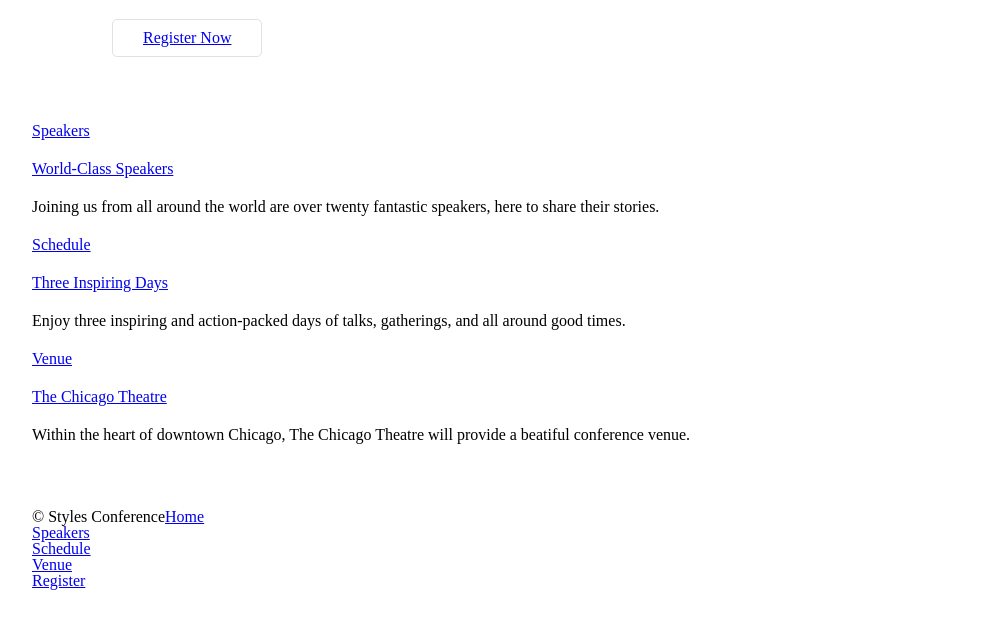
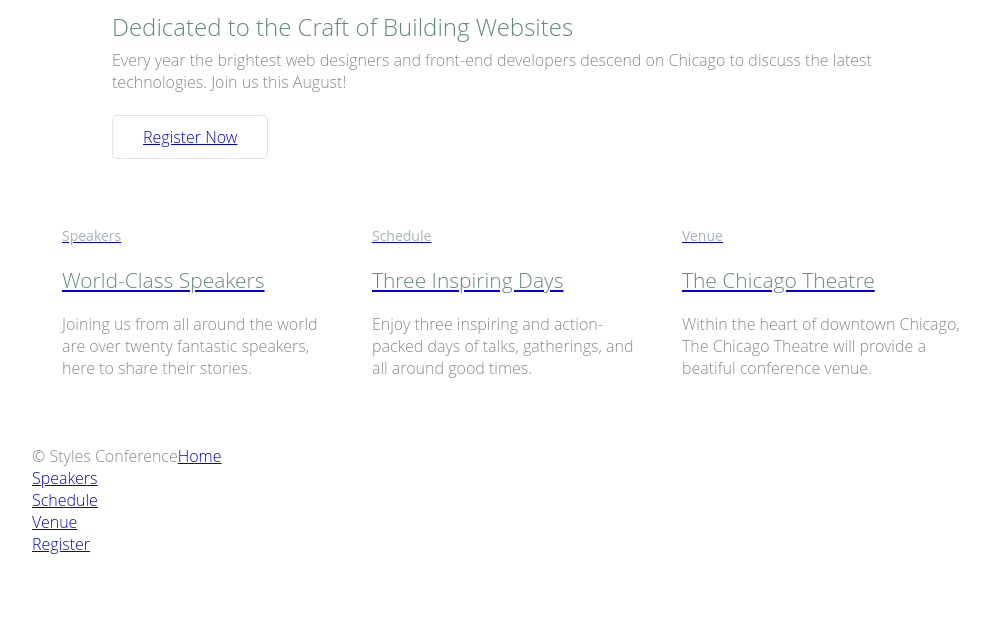
Before and after one commit to KlinchFromPH/learn-shayhowe, a plain HTML site: page index.html in a window 1280 px wide. Shown: the part 193-826 px from the top of the page, without its empty margins (128-1118 px from the left). After the commit the page ends 800 px from the top, so only its background shows below. Drawn offline with Linux system fonts and the light colour scheme.

Commit message:
Make Columns and Custom Styles in main.css

```diff
--- a/index.html
+++ b/index.html
@@ -42,7 +42,7 @@
 
                 <!-- Speakers -->
 
-                <section>
+                <section class="col-1-3">
 
                     <a href="./pages/speakers.html">
                         <h5>Speakers</h5>
@@ -50,11 +50,11 @@
                     </a>
                     <p>Joining us from all around the world are over twenty fantastic speakers, here to share their stories.</p>
 
-                </section>
+                </section><!--
 
-                <!-- Schedule -->
+                Schedule
 
-                <section>
+                --><section class="col-1-3">
 
                     <a href="./pages/schedule.html">
                         <h5>Schedule</h5>
@@ -62,11 +62,11 @@
                     </a>
                     <p>Enjoy three inspiring and action-packed days of talks, gatherings, and all around good times.</p>
 
-                </section>
+                </section><!--
 
-                <!-- Venue-->
+                Venue
 
-                <section>
+                --><section class="col-1-3">
 
                     <a href="./pages/venue.html">
                         <h5>Venue</h5>
--- a/style-conference/assets/main.css
+++ b/style-conference/assets/main.css
@@ -49,6 +49,54 @@ table {
 
 /*
     ========================================
+    Custom Styles
+    ========================================
+*/
+
+body {
+    color: #888;
+    font: 300 16px/22px "Open Sans", "Helvetica Neue", Helvetica, Arial, sans-serif;
+}
+
+h1, h2, h3, h4 {
+    color: #648880;
+}
+
+h1 {
+    font-size: 36px;
+    line-height: 44px;
+}
+
+h2 {
+    font-size: 24px;
+    line-height: 44px;
+}
+
+h3 {
+    font-size: 21px;
+}
+
+h4 {
+    font-size: 18px;
+}
+
+h5 {
+    color: #a9b2b9;
+    font-size: 14px;
+    font-weight: 400;
+}
+
+strong {
+    font-weight: 400;
+}
+
+cite,
+em {
+    font-style: italic;
+}
+
+/*
+    ========================================
     Grid
     ========================================
 */
@@ -62,9 +110,13 @@ table {
 }
 
 .container {
-    width: 960px;
     padding-left: 30;
     padding-right: 30;
+}
+
+.grid,
+.container {
+    width: 960px;
     margin: 0 auto;
 }
 
@@ -152,3 +204,30 @@ h1, h3, h4, h5, p {
 .primary-footer small {
     float: left;
 }
+
+/*
+    ========================================
+    Columns
+    ========================================
+*/
+
+.col-1-3 {
+    width: 33.33%;
+}
+
+.col-2-3 {
+    width: 66.66%;
+}
+
+.col-1-3,
+.col-2-3 {
+    display: inline-block;
+    vertical-align: top;
+}
+
+.grid,
+.col-1-3,
+.col-2-3 {
+    padding-left: 15px;
+    padding-right: 15px;
+}
```
